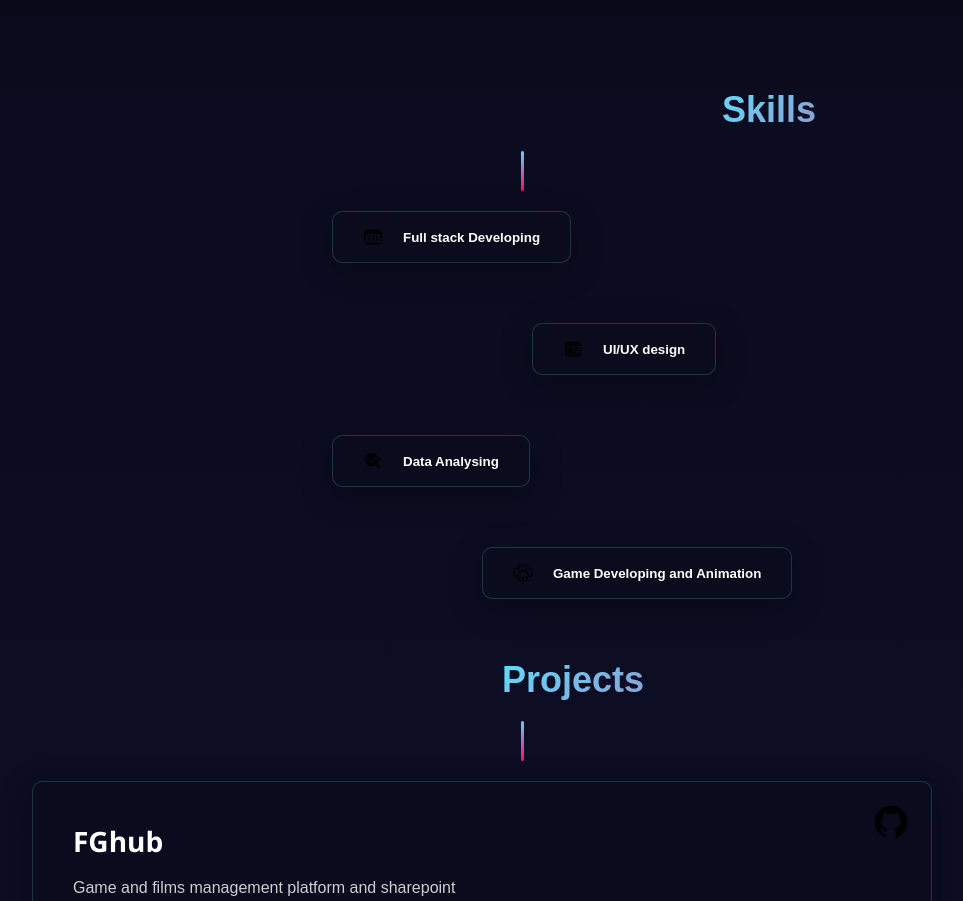
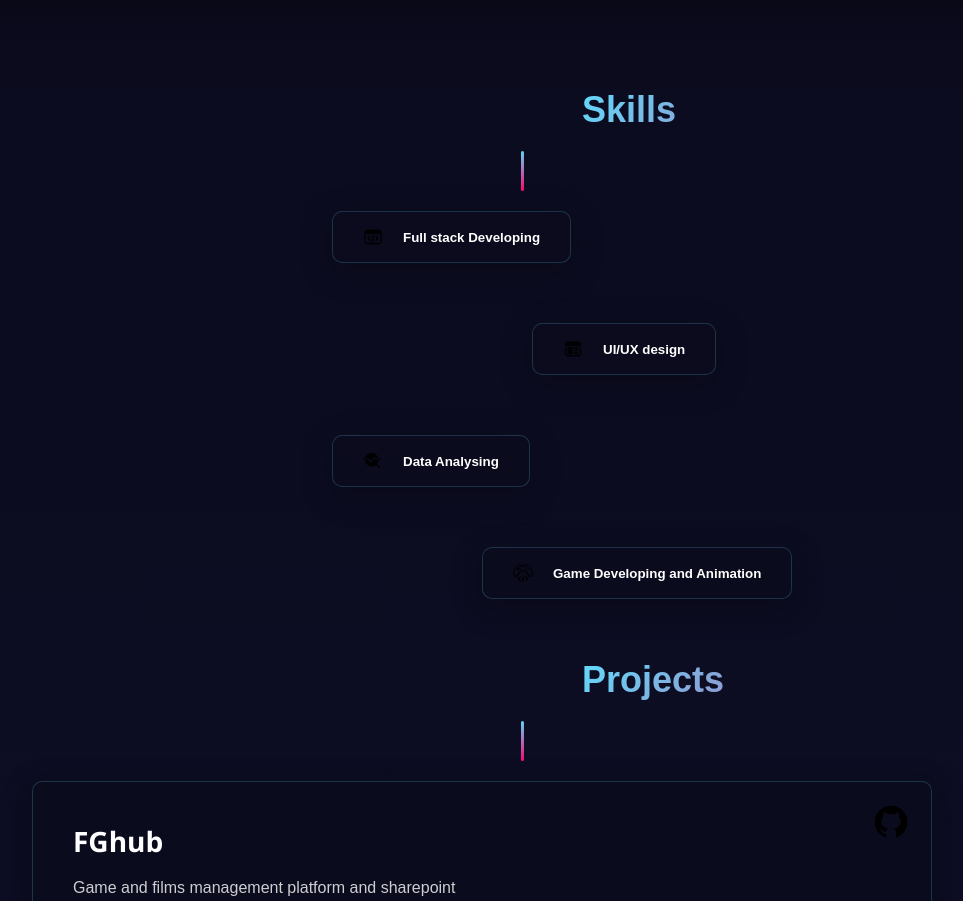
Before and after one commit to ramesh-2003-krishan/Portfolio, a React (Create React App) app in the folder portfolio/: page / in a window 1280 px wide. Shown: the part 1619-2520 px from the top of the page, without its empty margins (118-1081 px from the left). Built offline with nearby package versions, Linux system fonts and the light colour scheme.

Commit message:
update css

```diff
--- a/portfolio/src/style/Home.css
+++ b/portfolio/src/style/Home.css
@@ -711,7 +711,7 @@ body {
 
 .skill-head {
   justify-content: center;
-  margin-left: 840px;
+  margin-left: 700px;
   font-size: 36px;
   font-weight: bold;
   background: var(--gradient-primary);
@@ -906,7 +906,7 @@ body {
 
 .project-title {
   font-size: 36px;
-  margin-left: 620px;
+  margin-left: 700px;
   font-weight: bold;
   background: var(--gradient-primary);
   -webkit-background-clip: text;
```
